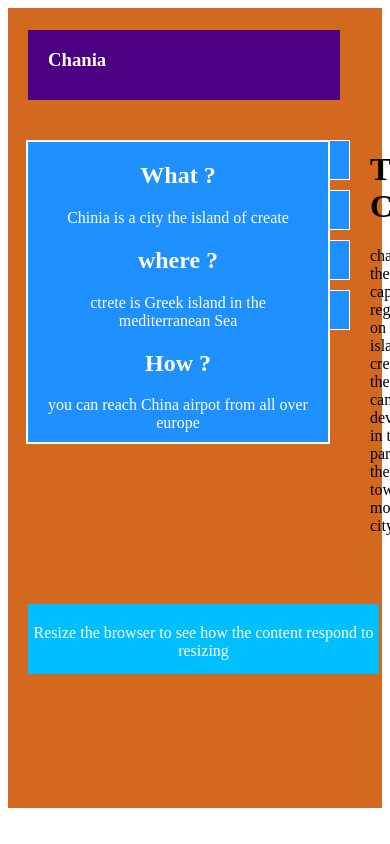
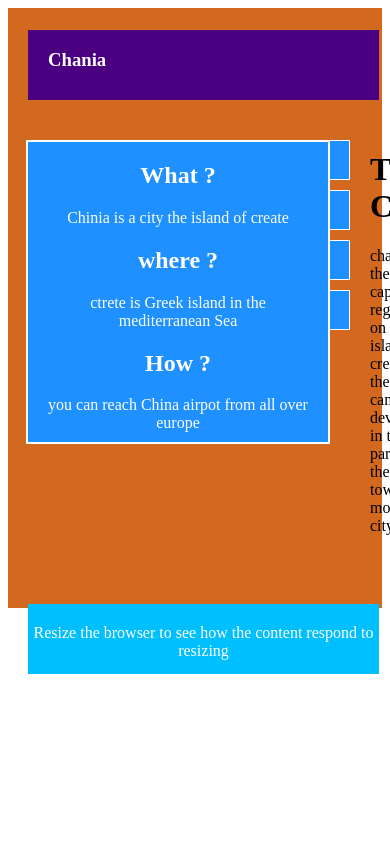
Before and after one commit to vinayakpatilkailas/htmlcssproject, a plain HTML site: page index.html in a window 390 px wide. Shown: the top 844 px of the page. Drawn offline with Linux system fonts and the light colour scheme.

Commit message:
first commit

```diff
--- a/index.css
+++ b/index.css
@@ -74,7 +74,7 @@
 
 @media screen and (max-width:1020px){
     .bigcontainer{
-        height: 700px;
+        height: 600px;
         width: 100%;
         border: 2px solid back;
         background-color: chocolate;
@@ -90,7 +90,7 @@
 
     #header{
         height: 70px;
-        width: 85%;
+        width: 95%;
         border: 2px solid none;
         background-color: indigo ;
         position: absolute;
@@ -158,7 +158,7 @@
 @media screen and (max-width:420px){
 
     .bigcontainer{
-    height: 800px;
+    height: 600px;
     width: 100%;
     border: 2px solid back;
     background-color: chocolate;
@@ -166,7 +166,7 @@
 
 #header{
     height: 70px;
-    width: 80%;
+    width: 90%;
     border: 2px solid none;
     background-color: indigo ;
     position: absolute;
```
